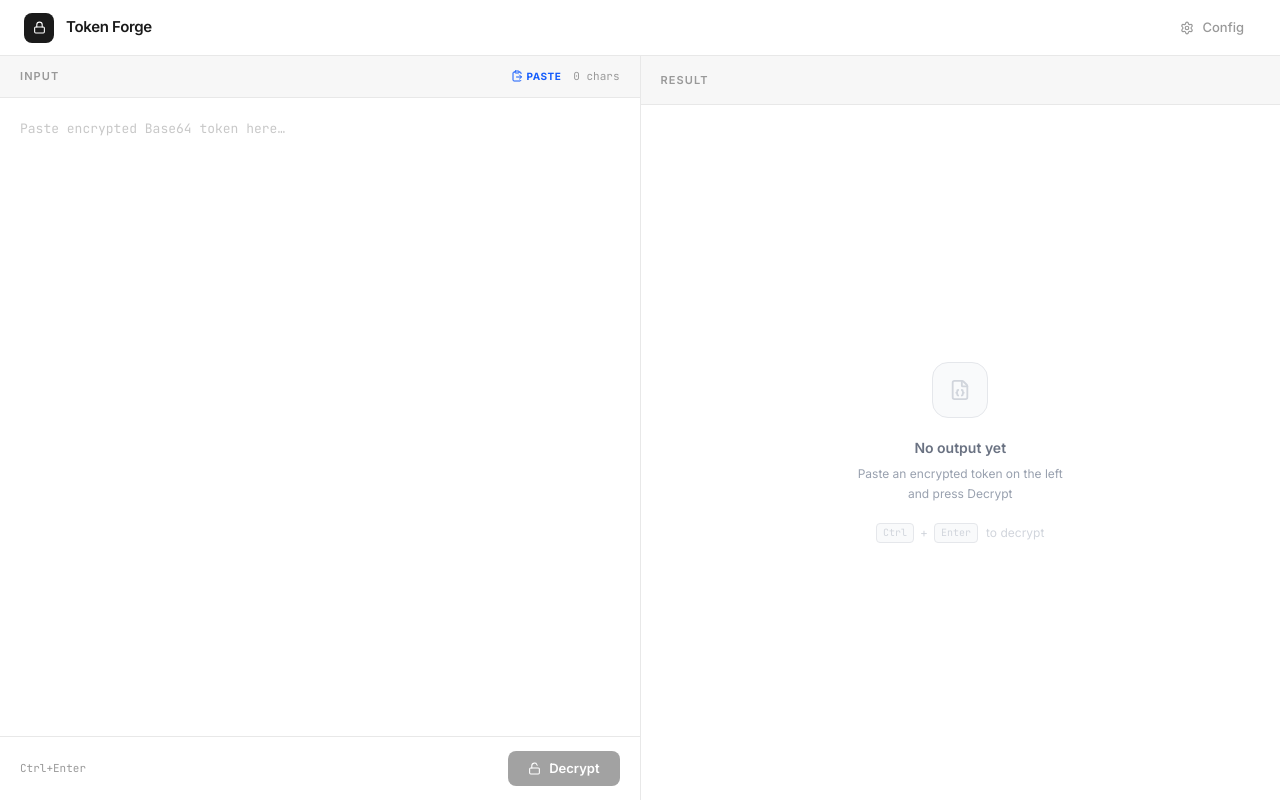
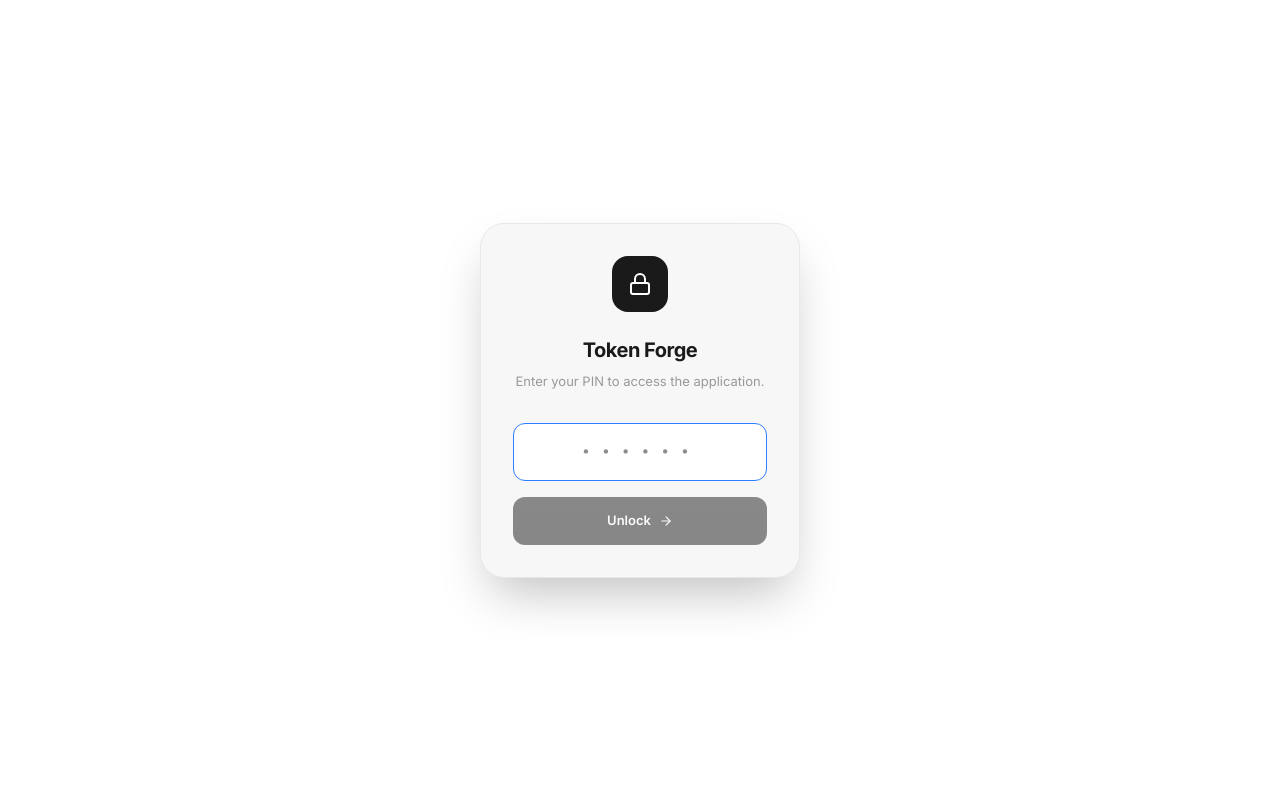
Before and after one commit to Fakhri269/TokenDecoder, a React (Vite) app: page / in a window 1280 px wide. Built offline with nearby package versions, Linux system fonts and the light colour scheme.

Commit message:
feat: add PIN lock screen

```diff
--- a/src/App.jsx
+++ b/src/App.jsx
@@ -8,6 +8,7 @@ import { decryptToken } from './utils/crypto';
 import OutputViewer from './components/OutputViewer';
 import SettingsDrawer from './components/SettingsDrawer';
 import Toast from './components/Toast';
+import PinScreen from './components/PinScreen';
 
 function findUrlInObject(obj) {
   if (!obj || typeof obj !== 'object') return null;
@@ -44,6 +45,12 @@ export default function App() {
   const [toasts, setToasts] = useState([]);
   const [mobileTab, setMobileTab] = useState('input');
   const [theme, setTheme] = useState(getInitialTheme);
+  const [isAuthenticated, setIsAuthenticated] = useState(() => {
+    if (typeof window !== 'undefined') {
+      return sessionStorage.getItem('tokenForgeAuth') === 'true';
+    }
+    return false;
+  });
 
   const [settings, setSettings] = useState({
     key: 'YourSuperSecretKeyForExamOnLan13',
@@ -152,6 +159,22 @@ export default function App() {
     textMuted:  isDark ? 'text-[#666]'    : 'text-[#999]',
     hover:      isDark ? 'hover:bg-[#222]' : 'hover:bg-[#f0f0f0]',
   };
+
+  if (!isAuthenticated) {
+    return (
+      <>
+        <PinScreen
+          onUnlock={() => {
+            setIsAuthenticated(true);
+            sessionStorage.setItem('tokenForgeAuth', 'true');
+          }}
+          isDark={isDark}
+          addToast={addToast}
+        />
+        <Toast toasts={toasts} isDark={isDark} />
+      </>
+    );
+  }
 
   return (
     <div className={`flex flex-col h-[100dvh] overflow-hidden font-sans ${c.bg} ${c.textPrimary}`}>
--- /dev/null
+++ b/src/components/PinScreen.jsx
@@ -0,0 +1,73 @@
+import { useState } from 'react';
+import { motion } from 'framer-motion';
+import { Lock, ArrowRight } from 'lucide-react';
+
+export default function PinScreen({ onUnlock, isDark, addToast }) {
+  const [pin, setPin] = useState('');
+  const [isShaking, setIsShaking] = useState(false);
+  const CORRECT_PIN = '789012';
+
+  const handleSubmit = (e) => {
+    e.preventDefault();
+    if (pin === CORRECT_PIN) {
+      onUnlock();
+    } else {
+      setIsShaking(true);
+      addToast('Incorrect PIN.', 'error');
+      setTimeout(() => setIsShaking(false), 500);
+      setPin('');
+    }
+  };
+
+  const c = {
+    bg: isDark ? 'bg-[#111111]' : 'bg-white',
+    surface: isDark ? 'bg-[#1a1a1a]' : 'bg-[#f7f7f7]',
+    border: isDark ? 'border-[#2a2a2a]' : 'border-[#e8e8e8]',
+    textPrimary: isDark ? 'text-[#e8e8e8]' : 'text-[#1a1a1a]',
+    textMuted: isDark ? 'text-[#666]' : 'text-[#999]',
+    inputBg: isDark ? 'bg-[#0a0a0a]' : 'bg-white',
+  };
+
+  return (
+    <div className={`flex items-center justify-center h-[100dvh] ${c.bg} ${c.textPrimary} font-sans`}>
+      <motion.div
+        initial={{ opacity: 0, scale: 0.95 }}
+        animate={{ opacity: 1, scale: 1, x: isShaking ? [-10, 10, -10, 10, 0] : 0 }}
+        transition={{ duration: 0.3 }}
+        className={`w-full max-w-[320px] p-8 rounded-3xl border ${c.border} ${c.surface} shadow-2xl flex flex-col items-center`}
+      >
+        <div className={`w-14 h-14 rounded-2xl flex items-center justify-center mb-6 ${isDark ? 'bg-[#e8e8e8]' : 'bg-[#1a1a1a]'}`}>
+          <Lock size={24} className={isDark ? 'text-[#111]' : 'text-white'} />
+        </div>
+
+        <h2 className="text-xl font-bold mb-2 tracking-tight">Token Forge</h2>
+        <p className={`text-[13px] text-center mb-8 ${c.textMuted}`}>
+          Enter your PIN to access the application.
+        </p>
+
+        <form onSubmit={handleSubmit} className="w-full flex flex-col gap-4">
+          <input
+            type="password"
+            value={pin}
+            onChange={(e) => setPin(e.target.value)}
+            placeholder="••••••"
+            maxLength={6}
+            autoFocus
+            className={`w-full px-5 py-3.5 text-center tracking-[0.5em] text-lg font-mono rounded-xl border ${c.border} ${c.inputBg} outline-none focus:border-blue-500 transition-colors`}
+          />
+          <button
+            type="submit"
+            disabled={!pin}
+            className={`w-full flex items-center justify-center gap-2 px-5 py-3.5 rounded-xl font-semibold text-[13px] transition-all disabled:opacity-50 disabled:cursor-not-allowed ${
+              isDark
+                ? 'bg-[#e8e8e8] text-[#111] hover:bg-white'
+                : 'bg-[#1a1a1a] text-white hover:bg-[#333]'
+            }`}
+          >
+            Unlock <ArrowRight size={14} />
+          </button>
+        </form>
+      </motion.div>
+    </div>
+  );
+}
```
